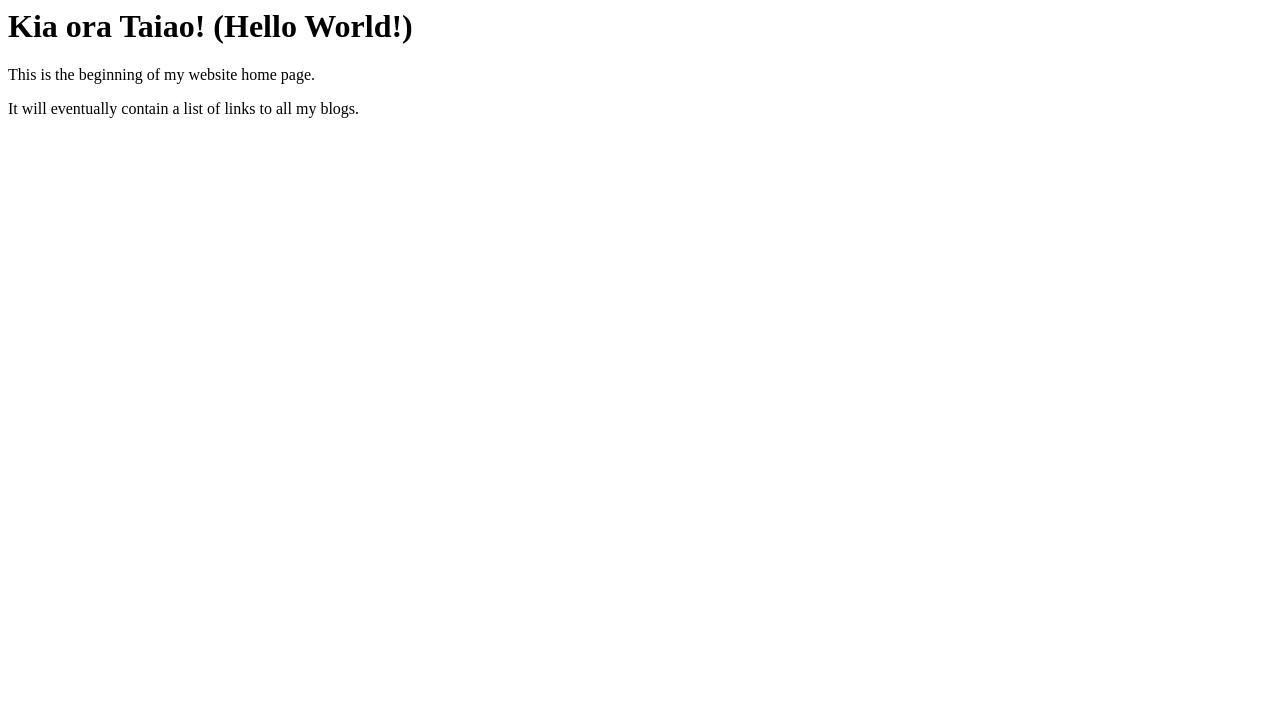
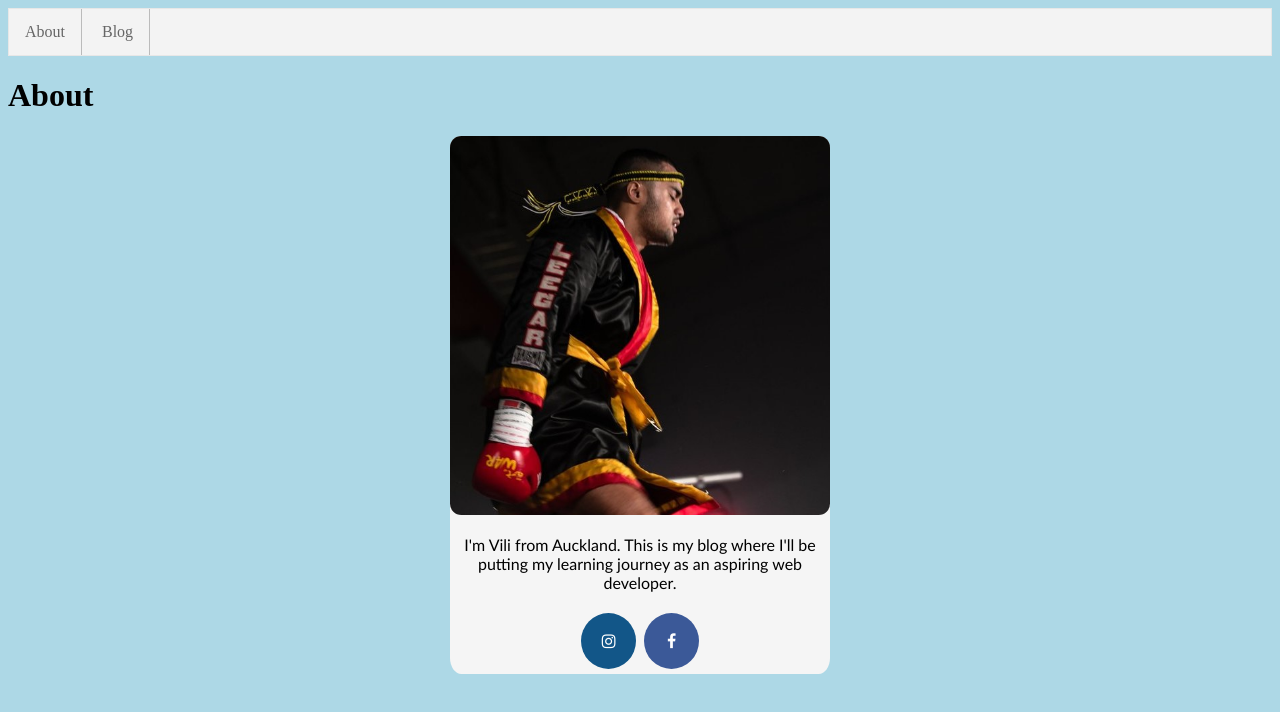
Before and after one commit to viliami-n1ce/viliami-n1ce.github.io, a plain HTML site: page index.html in a window 1280 px wide. Drawn offline with Linux system fonts and the light colour scheme.

Commit message:
Updated Blog and Index

```diff
--- /dev/null
+++ b/css/app.css
@@ -0,0 +1,91 @@
+body{
+    background-color: lightblue;
+}
+.fa {
+    padding: 20px;
+    font-size: 30px;
+    width: 15px;
+    text-align: center;
+    text-decoration: none;
+    margin: 5px 2px;
+  }
+.fa-facebook {
+    background: #3B5998;
+    color: white;
+    border-radius: 50%;
+  }
+
+  .fa-instagram {
+    background: #125688;
+    color: white;
+    border-radius: 50%;
+  }
+.container{
+    text-align: center;
+}
+div{
+    text-align: center;
+    background-color: whitesmoke;
+    border-radius: 3%;
+    padding-left: 0%;
+    padding-right: 0%;
+    width: 30%;
+    margin:auto;
+}
+
+#photo{
+    width: 100%;
+    height: 100%;
+    float: center;
+    background-color:whitesmoke;
+    object-fit: cover;
+    border-radius: 3%;
+}
+
+p{
+    font-family:Calibri
+}
+
+#inline{
+  display: block;
+  margin-left: auto;
+  margin-right: auto;
+  width: 50%;
+}
+
+span{
+  font-family:'Gill Sans', 'Gill Sans MT', Calibri, 'Trebuchet MS', sans-serif
+}
+
+li{
+  display: inline-block;
+  border-right: 1px solid #bbb
+}
+
+ul {
+  list-style-type: none;
+margin: 0;
+padding: 0;
+overflow: hidden;
+border: 1px solid #e7e7e7;
+background-color: #f3f3f3;
+padding-right:0%;
+margin-right:0%;
+}
+
+li a {
+  display: block;
+  color: #666;
+  text-align: center;
+  padding: 14px 16px;
+  text-decoration: none;
+}
+
+li a:hover:not(.active) {
+  background-color: #ddd;
+}
+
+li a.active {
+  color: white;
+  background-color: #4CAF50;
+}
--- a/index.html
+++ b/index.html
@@ -1,9 +1,29 @@
-<html>
-  <head>
-    <title>My blog</title>
-  <body>
-    <h1>Kia ora Taiao! (Hello World!)</h1>
-    <p> This is the beginning of my website home page.</p>
-    <p> It will eventually contain a list of links to all my blogs. </p>
-  </body>
+<!doctype html>
+<html lang="en">
+<head>
+    <meta charset="utf-8">
+    <title></title>
+    <meta name="viewport" content="width=device-width, initial-scale=1">
+    <meta name="description" content="">
+    <link rel="stylesheet" href="css/app.css">
+    <link rel="stylesheet" href="https://cdnjs.cloudflare.com/ajax/libs/font-awesome/4.7.0/css/font-awesome.min.css">
+</head>
+<body>
+    <nav>
+        <ul class="menu">
+          <li class="active"><a href="index.html">About</a></li>
+          <li><a href="blog.html">Blog</a></li>
+        </ul>
+      </nav>
+<h1> About</h1>
+    <script src="js/app.js"></script>
+    <div>
+    <img id="photo" src="coolassphoto.jpg" alt="badass photo of me">
+    <p>I'm Vili from Auckland. This is my blog where I'll be putting my learning journey
+        as an aspiring web developer.
+    </p>
+    <a href="https://www.instagram.com/taangerous" class="fa fa-instagram"></a>
+    <a href="https://www.facebook.com/profile.php?id=100008314637877" class="fa fa-facebook"></a>
+</div>
+</body>
 </html>
```
Also changed, not shown: blog.html (added, +62 -0 lines), coolassphoto.jpg (added), js/app.js (added).
